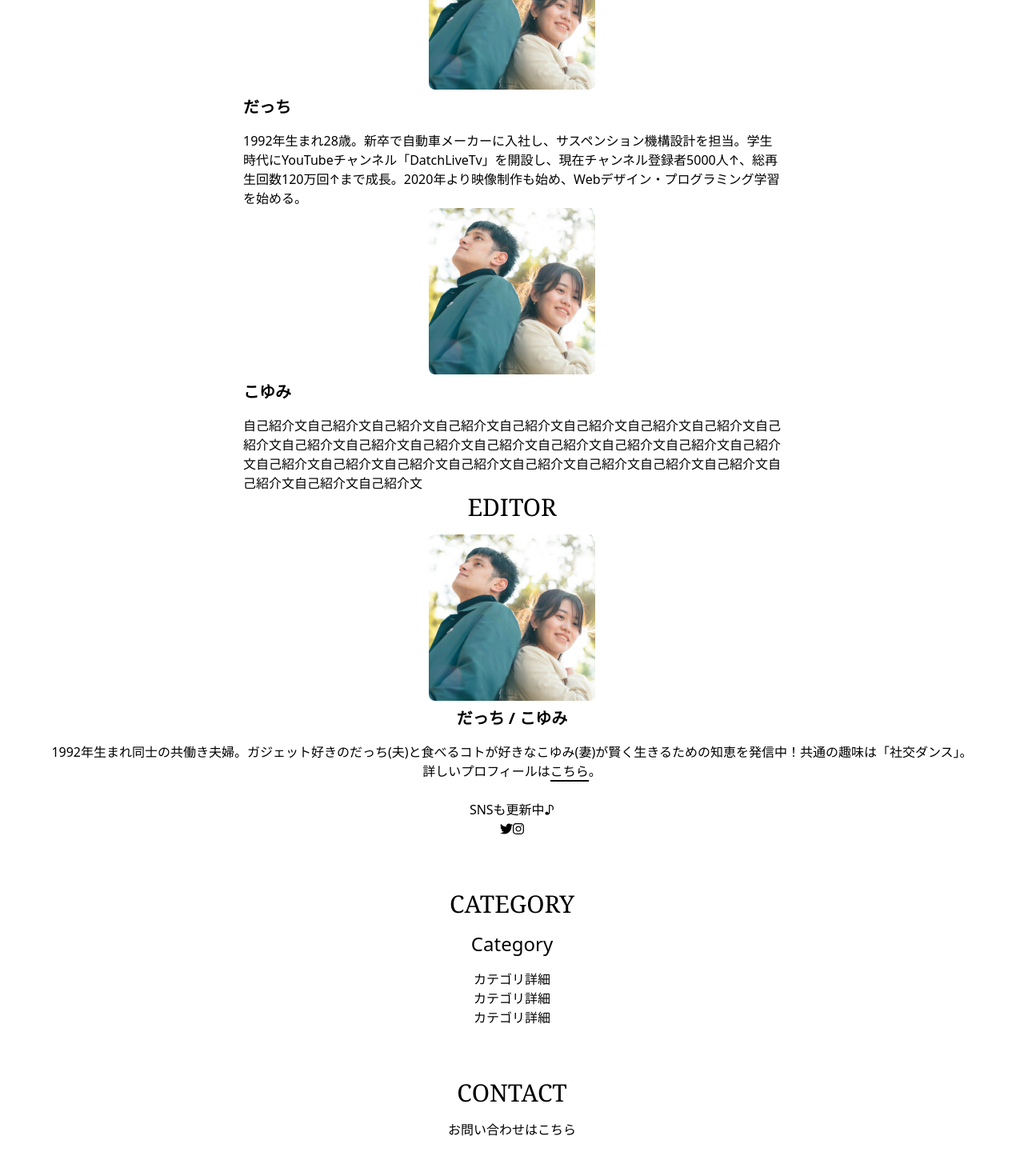
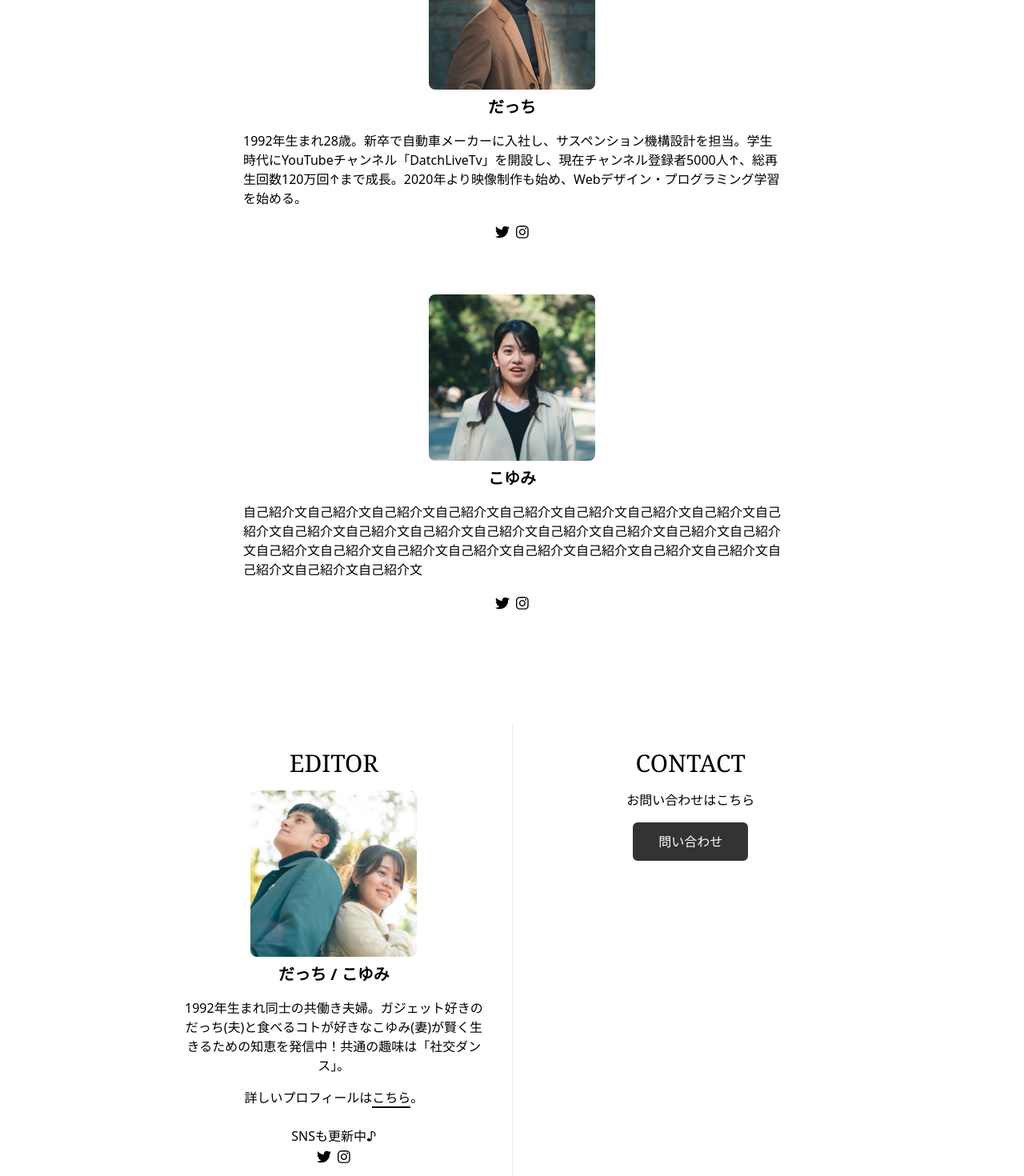
Before and after one commit to DatchLive/Blog, a Next.js app: page /about in a window 1280 px wide. Shown: the part 340-1810 px from the top of the page at 80% size. Built offline with nearby package versions, Linux system fonts and the light colour scheme.

Commit message:
💄 スタイリング

```diff
--- a/src/components/footer/index.jsx
+++ b/src/components/footer/index.jsx
@@ -1,21 +1,24 @@
 import Link from "next/link";
-import { FontAwesomeIcon } from "@fortawesome/react-fontawesome";
 import { Title } from "../title";
 import { Profile } from "../profile";
+import { SocialMedia } from "../socialmedia";
 
 export const Footer = () => {
   return (
     <footer className="text-center">
-      <div className="mx-4 mb-16">
+      <div className="mx-4"></div>
+
+      <div className="container px-5 py-24 mx-auto flex flex-col">
+        <div className="lg:w-4/6 mx-auto">
+          <div className="flex flex-col sm:flex-row mt-10">
+            <div className="sm:w-1/2 sm:pr-8 sm:py-8">
               <Title title="editor" />
-
               <Profile
                 src="couple"
                 alt="だっち/こゆみ写真"
                 name="だっち / こゆみ"
                 introduce="1992年生まれ同士の共働き夫婦。ガジェット好きのだっち(夫)と食べるコトが好きなこゆみ(妻)が賢く生きるための知恵を発信中！共通の趣味は「社交ダンス」。"
               />
-
               <p className="mb-6">
                 詳しいプロフィールは
                 <Link href="/about">
@@ -26,42 +29,28 @@ export const Footer = () => {
                 。
               </p>
               <p>SNSも更新中♪</p>
-        <ul className="flex justify-center">
-          <li>
-            <a href="https://qiita.com/sasigume/items/4d082457b2e42af976df">
-              <FontAwesomeIcon icon={["fab", "twitter"]} />
-            </a>
-          </li>
-          <li>
-            <FontAwesomeIcon icon={["fab", "instagram"]} />
-          </li>
-        </ul>
+              <SocialMedia
+                twitter="https://nerdcave.com/tailwind-cheat-sheet"
+                instagram=""
+              />
             </div>
-
-      <div className="mb-16">
-        <Title title="category" />
-
-        <div>
-          <h4 className="text-2xl mb-4">Category</h4>
-          <ul>
-            <li>カテゴリ詳細</li>
-            <li>カテゴリ詳細</li>
-            <li>カテゴリ詳細</li>
-          </ul>
-        </div>
-      </div>
-
-      <div>
+            <div class="sm:w-1/2 sm:pl-8 sm:py-8 sm:border-l border-gray-200 sm:border-t-0 border-t mt-4 pt-4 sm:mt-0 text-center sm:text-left">
+              <div className="text-center">
                 <Title title="contact" />
                 <p className="mb-4">お問い合わせはこちら</p>
 
                 <Link href="/contact">
-          <button className="text-white bg-gray-800 px-8 py-3 rounded-md mb-4">
+                  <button className="text-white bg-brack px-8 py-3 rounded-md mb-4">
                     問い合わせ
                   </button>
                 </Link>
               </div>
-      <small className="font-serif">
+            </div>
+          </div>
+        </div>
+      </div>
+
+      <small className="font-serif pb-4">
         Copyright &copy; <span className="uppercase">wise life log</span> All
         Rights Reserved.
       </small>
--- a/src/components/profile/index.jsx
+++ b/src/components/profile/index.jsx
@@ -6,8 +6,8 @@ export const Profile = (props) => {
         src={`/img/${props.src}.png`}
         alt={props.alt}
       />
-      <p className="text-xl font-bold mb-4">{props.name}</p>
-      <p>{props.introduce}</p>
+      <p className="text-xl font-bold mb-4 text-center">{props.name}</p>
+      <p className="mb-4">{props.introduce}</p>
     </div>
   );
 };
--- /dev/null
+++ b/src/components/socialmedia/index.jsx
@@ -0,0 +1,20 @@
+import { FontAwesomeIcon } from "@fortawesome/react-fontawesome";
+
+export const SocialMedia = (props) => {
+  return (
+    <div className="text-lg">
+      <ul className="flex justify-center">
+        <li className="px-1">
+          <a href={props.twitter}>
+            <FontAwesomeIcon icon={["fab", "twitter"]} />
+          </a>
+        </li>
+        <li className="px-1">
+          <a href={props.instagram}>
+            <FontAwesomeIcon icon={["fab", "instagram"]} />
+          </a>
+        </li>
+      </ul>
+    </div>
+  );
+};
--- a/src/components/title/index.jsx
+++ b/src/components/title/index.jsx
@@ -1,3 +1,7 @@
 export const Title = (props) => {
-  return <h3 className="font-serif text-3xl mb-4 uppercase">{props.title}</h3>;
+  return (
+    <h3 className="font-serif text-3xl text-center mb-4 uppercase">
+      {props.title}
+    </h3>
+  );
 };
--- a/src/pages/about.jsx
+++ b/src/pages/about.jsx
@@ -1,23 +1,34 @@
 import { Layout } from "../components/layout";
 import { Profile } from "../components/profile";
 import { Title } from "../components/title";
+import { SocialMedia } from "../components/socialmedia";
 
 export default function About() {
   return (
     <Layout>
       <Title title="about" />
+      <div className="mb-16">
+        <Profile
+          src="datch"
+          alt="だっち写真"
+          name="だっち"
+          introduce="1992年生まれ28歳。新卒で自動車メーカーに入社し、サスペンション機構設計を担当。学生時代にYouTubeチャンネル「DatchLiveTv」を開設し、現在チャンネル登録者5000人↑、総再生回数120万回↑まで成長。2020年より映像制作も始め、Webデザイン・プログラミング学習を始める。"
+        />
+        <SocialMedia
+          twitter="https://twitter.com/datchlive"
+          instagram="https://www.instagram.com/datchlive/"
+        />
+      </div>
       <Profile
-        src="couple"
-        alt="だっち写真"
-        name="だっち"
-        introduce="1992年生まれ28歳。新卒で自動車メーカーに入社し、サスペンション機構設計を担当。学生時代にYouTubeチャンネル「DatchLiveTv」を開設し、現在チャンネル登録者5000人↑、総再生回数120万回↑まで成長。2020年より映像制作も始め、Webデザイン・プログラミング学習を始める。"
-      />
-      <Profile
-        src="couple"
+        src="koyumi"
         alt="こゆみ写真"
         name="こゆみ"
         introduce="自己紹介文自己紹介文自己紹介文自己紹介文自己紹介文自己紹介文自己紹介文自己紹介文自己紹介文自己紹介文自己紹介文自己紹介文自己紹介文自己紹介文自己紹介文自己紹介文自己紹介文自己紹介文自己紹介文自己紹介文自己紹介文自己紹介文自己紹介文自己紹介文自己紹介文自己紹介文自己紹介文自己紹介文"
       />
+      <SocialMedia
+        twitter="https://twitter.com/datchlive"
+        instagram="https://www.instagram.com/datchlive/"
+      />
     </Layout>
   );
 }
--- a/src/pages/articles/[slug].js
+++ b/src/pages/articles/[slug].js
@@ -1,5 +1,6 @@
 import { documentToReactComponents } from "@contentful/rich-text-react-renderer";
 import { BLOCKS } from "@contentful/rich-text-types";
+import { Layout } from "../../components/layout";
 
 let client = require("contentful").createClient({
   space: process.env.NEXT_CONTENTFUL_SPACE_ID,
@@ -14,7 +15,7 @@ export async function getStaticPaths() {
     paths: data.items.map((item) => ({
       params: { slug: item.fields.slug },
     })),
-    fallback: false,
+    fallback: true,
   };
 }
 
@@ -32,8 +33,8 @@ export async function getStaticProps({ params }) {
 }
 
 export default function Article({ article }) {
-  console.log(article);
   return (
+    <Layout>
       <div>
         <h1>{article.fields.title}</h1>
         <div>
@@ -46,5 +47,6 @@ export default function Article({ article }) {
           })}
         </div>
       </div>
+    </Layout>
   );
 }
--- a/src/pages/index.js
+++ b/src/pages/index.js
@@ -1,29 +1,41 @@
 import Link from "next/link";
 import { Layout } from "../components/layout";
+import { Title } from "../components/title";
 
 const Home = ({ articles }) => {
   return (
     <Layout>
-      <ul>
+      <div>
+        <Title title="new articles" />
+
         {articles.map((article) => (
           <div key={article.sys.id}>
-            <li>
+            <div className="container max-w-xl m-auto items-center">
+              <div className="w-full flex flex-col mb-8 px-3">
+                <div className="overflow-hidden bg-white rounded-lg shadow hover:shadow-raised hover:translateY-2px transition">
                   <Link href={"/articles/" + article.fields.slug}>
                     <a>
                       <img
+                        className="w-full"
                         src={"https:" + article.fields.image.fields.file.url}
                         alt=""
                       />
-                  <h3>{article.fields.title}</h3>
+                      <div className="p-6 flex flex-col justify-between">
+                        <h3 className="font-medium text-gray-900 mb-4 leading-normal">
+                          {article.fields.title}
+                        </h3>
+                        <p className="inline-flex items-center">
+                          {article.fields.date}
+                        </p>
+                      </div>
                     </a>
                   </Link>
-            </li>
-            <li>
-              <p>{article.fields.date}</p>
-            </li>
+                </div>
+              </div>
+            </div>
           </div>
         ))}
-      </ul>
+      </div>
     </Layout>
   );
 };
```
Lines whose indentation alone changed are shown as unchanged.
